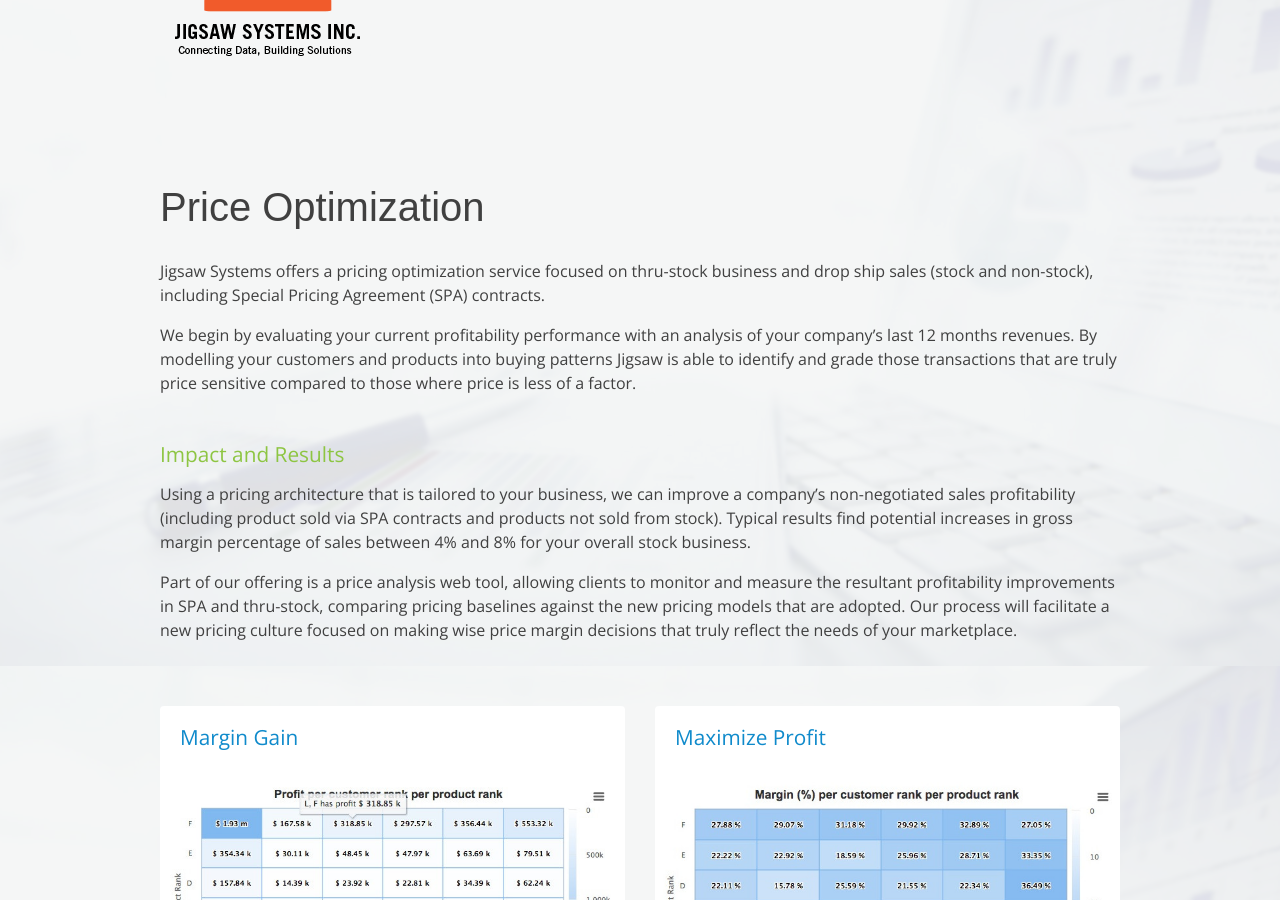
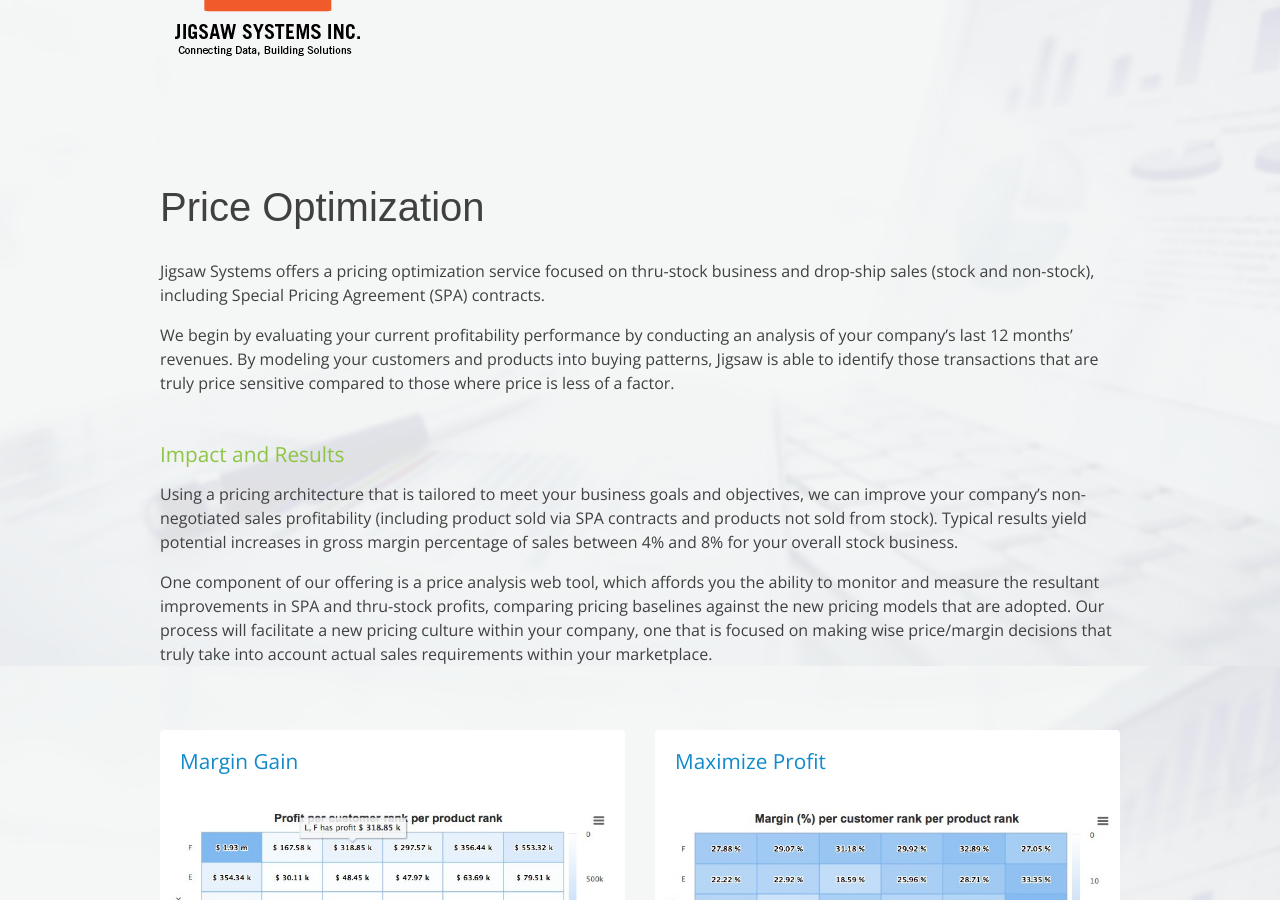
Before and after one commit to Codefully/jigsaw-redo, a Jekyll site: the page built from pages/distributors-price-optimization.md, in a window 1280 px wide and 900 px high, scrolled down 234 px. Built offline with Jekyll 4.4.1, drawn with Linux system fonts in a browser that asks for light colours; nearby versions of some CDN libraries; some web fonts are replaced.

Commit message:
Updated Distributors Price Optimization

```diff
--- a/pages/distributors-price-optimization.md
+++ b/pages/distributors-price-optimization.md
@@ -8,15 +8,15 @@ layout: page
 
 # Price Optimization
 
-Jigsaw Systems offers a pricing optimization service focused on thru-stock business and drop ship sales (stock and non-stock), including Special Pricing Agreement (SPA) contracts.
+Jigsaw Systems offers a pricing optimization service focused on thru-stock business and drop-ship sales (stock and non-stock), including Special Pricing Agreement (SPA) contracts.
 
-We begin by evaluating your current profitability performance with an analysis of your company’s last 12 months revenues. By modelling your customers and products into  buying patterns Jigsaw is able to identify and grade those transactions that are truly price sensitive compared to those where price is less of a factor.
+We begin by evaluating your current profitability performance by conducting an analysis of your company’s last 12 months' revenues. By modeling your customers and products into buying patterns, Jigsaw is able to identify those transactions that are truly price sensitive compared to those where price is less of a factor.
 
 <h2 class="color-green mt-5 mb-3">Impact and Results</h2>
 
-Using a pricing architecture that is tailored to your business, we can improve a company’s non-negotiated sales profitability (including product sold via SPA contracts and products not sold from stock). Typical results find potential increases in gross margin percentage of sales between 4% and 8% for your overall stock business.
+Using a pricing architecture that is tailored to meet your business goals and objectives, we can improve your company’s non-negotiated sales profitability (including product sold via SPA contracts and products not sold from stock). Typical results yield potential increases in gross margin percentage of sales between 4% and 8% for your overall stock business.
 
-Part of our offering is a price analysis web tool, allowing clients to monitor and  measure the resultant profitability improvements in SPA and thru-stock, comparing pricing baselines against the new pricing models that are adopted. Our process will facilitate a new pricing culture focused on making wise price margin decisions that truly reflect the needs of your marketplace.
+One component of our offering is a price analysis web tool, which affords you the ability to monitor and  measure the resultant improvements in SPA and thru-stock profits, comparing pricing baselines against the new pricing models that are adopted. Our process will facilitate a new pricing culture within your company, one that is focused on making wise price/margin decisions that truly take into account actual sales requirements within your marketplace.
 
 <div class="card-deck">
   <div class="card my-5 pb-4">
```
